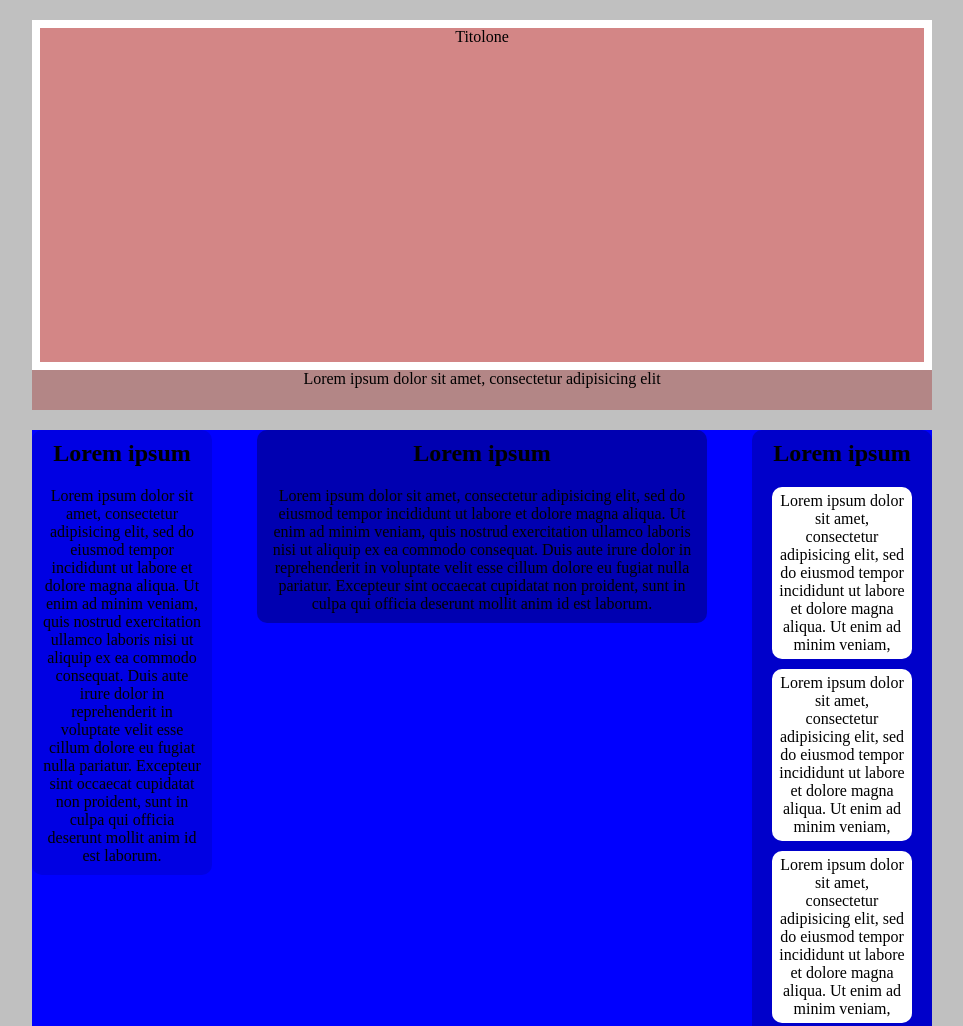
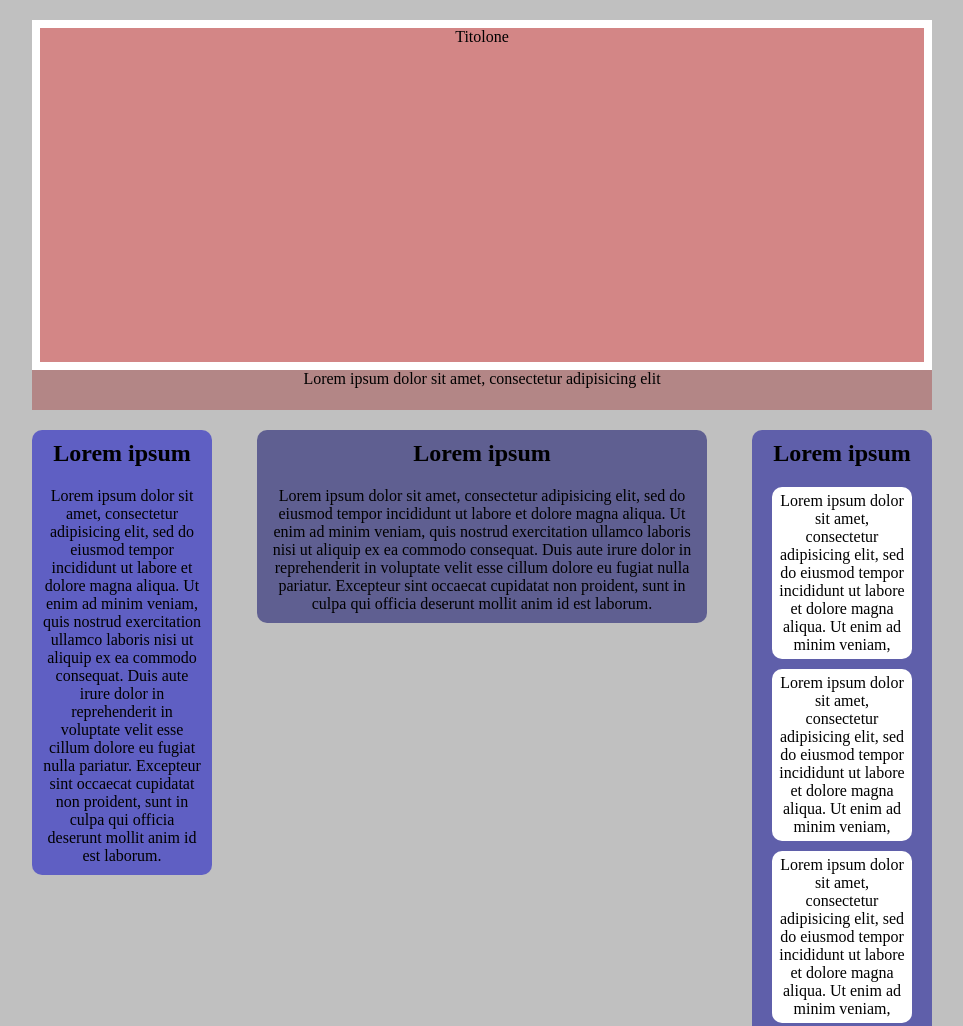
Before and after one commit to ducthang-vu/htmlcss-struttura-wp, a plain HTML site: page index.html in a window 1280 px wide. Shown: the top 1026 px of the page, without its empty margins (158-1121 px from the left). Drawn offline with Linux system fonts and the light colour scheme.

Commit message:
backgound main

```diff
--- a/css/main.css
+++ b/css/main.css
@@ -26,7 +26,6 @@ header {
 }
 
 main {
-  background: rgba(0, 0, 255 ,1)
 }
 
 main::after{
```
